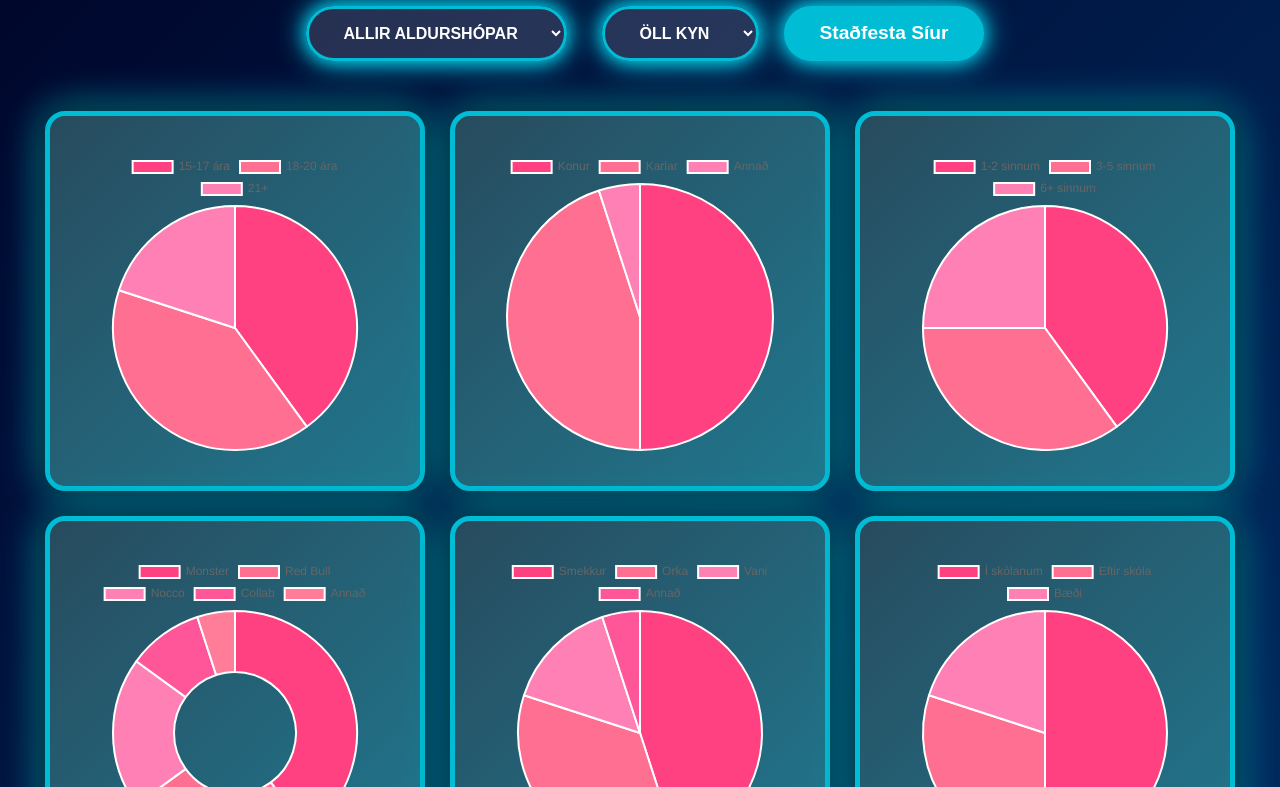
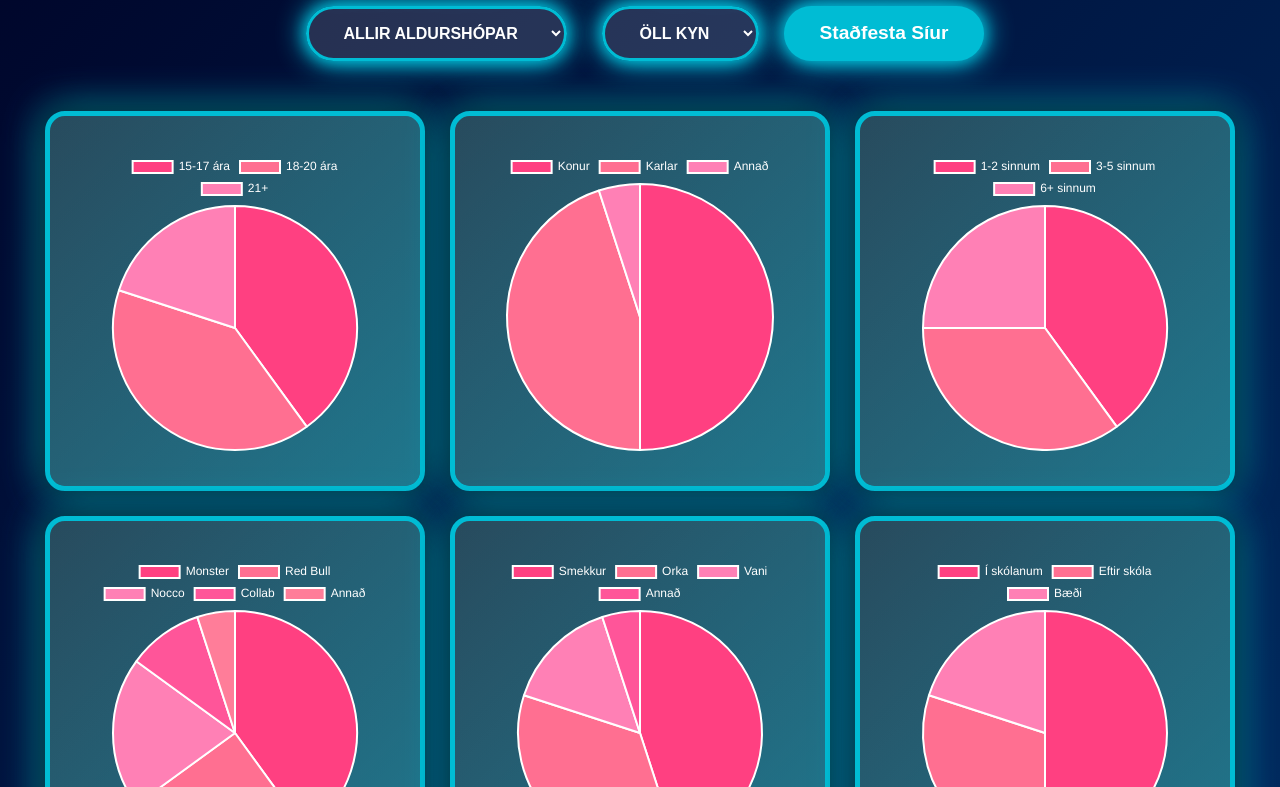
Before and after one commit to kristjana1002/energy-drinks-syrvey, a plain HTML site: page index.html in a window 1280 px wide. Shown: the part 165-952 px from the top of the page. Drawn offline with nearby package versions, Linux system fonts and the light colour scheme.

Commit message:
Yo, added some cool stuff

```diff
--- a/index.html
+++ b/index.html
@@ -392,7 +392,7 @@
         labels: ['15-17 ára', '18-20 ára', '21+'],
         datasets: [{
           data: Object.values(surveyData.all.age),
-          backgroundColor: ['#ff4081', '#ff6f91', '#ff80b5'],
+          backgroundColor: ['#ff4081', '#ff6f91', '#ff80b5'], // Pie slices colors
         }]
       },
       options: {
@@ -400,17 +400,21 @@
         plugins: {
           legend: {
             position: 'top',
+            labels: {
+              color: '#ffffff', // White color for legend text
+            },
           },
           tooltip: {
             callbacks: {
               label: function(tooltipItem) {
-                return tooltipItem.raw + "%";
+                return tooltipItem.raw + "%"; // Show percentage in tooltip
               }
             }
           }
         }
       }
     });
+
 
     // Gender chart
     const genderCtx = document.getElementById('genderChart').getContext('2d');
@@ -420,7 +424,7 @@
     labels: ['Konur', 'Karlar', 'Annað'],
     datasets: [{
       data: Object.values(surveyData.all.gender),
-          backgroundColor: ['#ff4081', '#ff6f91', '#ff80b5'],
+      backgroundColor: ['#ff4081', '#ff6f91', '#ff80b5'], // Pie slices colors
     }]
   },
   options: {
@@ -428,17 +432,21 @@
     plugins: {
       legend: {
         position: 'top',
+        labels: {
+          color: '#ffffff', // White color for legend text
+        },
       },
       tooltip: {
         callbacks: {
           label: function(tooltipItem) {
-                return tooltipItem.raw + "%";
+            return tooltipItem.raw + "%"; // Show percentage in tooltip
           }
         }
       }
     }
   }
 });
+
 
     // Frequency chart
     const freqCtx = document.getElementById('frequencyChart').getContext('2d');
@@ -449,7 +457,40 @@
         datasets: [{
           label: 'Heildar tíðni',
           data: Object.values(surveyData.all.frequency),
-          backgroundColor: ['#ff4081', '#ff6f91', '#ff80b5'],
+          backgroundColor: ['#ff4081', '#ff6f91', '#ff80b5'], // Pie slices colors
+        }]
+      },
+      options: {
+        responsive: true,
+        plugins: {
+          legend: {
+            position: 'top',
+            labels: {
+              color: '#ffffff', // White color for legend text
+            },
+          },
+          tooltip: {
+            callbacks: {
+              label: function(tooltipItem) {
+                return tooltipItem.raw + "%"; // Show percentage in tooltip
+              }
+            }
+          }
+        }
+      }
+    });
+
+
+    // Preferences chart
+    // Preferences chart
+const prefCtx = document.getElementById('preferenceChart').getContext('2d');
+const preferenceChart = new Chart(prefCtx, {
+  type: 'pie',
+  data: {
+    labels: ['Monster', 'Red Bull', 'Nocco', 'Collab', 'Annað'],
+    datasets: [{
+      data: Object.values(surveyData.all.preference),
+      backgroundColor: ['#ff4081', '#ff6f91', '#ff80b5', '#ff5599', '#ff7d99'], // Pie slices colors
     }]
   },
   options: {
@@ -458,38 +499,20 @@
       tooltip: {
         callbacks: {
           label: function(tooltipItem) {
-                return tooltipItem.raw + "%";
+            return tooltipItem.raw + "%"; // Add percentage to tooltip
           }
         }
-          }
-        }
+      },
+      legend: {
+        position: 'top', // Position the legend at the top
+        labels: {
+          color: '#ffffff', // Change legend text color
+        },
+      },
+    },
   }
 });
 
-    // Preferences chart
-    const prefCtx = document.getElementById('preferenceChart').getContext('2d');
-    const preferenceChart = new Chart(prefCtx, {
-      type: 'doughnut',
-      data: {
-        labels: ['Monster', 'Red Bull', 'Nocco', 'Collab', 'Annað'],
-        datasets: [{
-          data: Object.values(surveyData.all.preference),
-          backgroundColor: ['#ff4081', '#ff6f91', '#ff80b5', '#ff5599', '#ff7d99'],
-        }]
-      },
-      options: {
-        responsive: true,
-        plugins: {
-          tooltip: {
-            callbacks: {
-              label: function(tooltipItem) {
-                return tooltipItem.raw + "%";
-              }
-            }
-          }
-        }
-      }
-    });
 
     // Reason chart
     const reasonCtx = document.getElementById('reasonChart').getContext('2d');
@@ -500,7 +523,7 @@
     datasets: [{
       label: 'Ástæður fyrir neyslu',
       data: Object.values(surveyData.all.reason),
-          backgroundColor: ['#ff4081', '#ff6f91', '#ff80b5', '#ff5599'],
+      backgroundColor: ['#ff4081', '#ff6f91', '#ff80b5', '#ff5599'], // Pie slices colors
     }]
   },
   options: {
@@ -509,11 +532,17 @@
       tooltip: {
         callbacks: {
           label: function(tooltipItem) {
-                return tooltipItem.raw + "%";
+            return tooltipItem.raw + "%"; // Show percentage in tooltip
           }
         }
-          }
-        }
+      },
+      legend: {
+        position: 'top', // Position the legend at the top
+        labels: {
+          color: '#ffffff', // Change the legend text color (dark gray here)
+        },
+      },
+    },
   }
 });
 
@@ -525,7 +554,7 @@
     labels: ['Í skólanum', 'Eftir skóla', 'Bæði'],
     datasets: [{
       data: Object.values(surveyData.all.location),
-          backgroundColor: ['#ff4081', '#ff6f91', '#ff80b5'],
+      backgroundColor: ['#ff4081', '#ff6f91', '#ff80b5'], // Pie slices colors
     }]
   },
   options: {
@@ -533,17 +562,21 @@
     plugins: {
       legend: {
         position: 'top',
+        labels: {
+          color: '#ffffff', // White color for legend text
+        },
       },
       tooltip: {
         callbacks: {
           label: function(tooltipItem) {
-                return tooltipItem.raw + "%";
+            return tooltipItem.raw + "%"; // Show percentage in tooltip
           }
         }
       }
     }
   }
 });
+
 
     // Apply filters to all charts based on the selected options
     document.getElementById('filter-btn').addEventListener('click', function() {
```
Lines whose indentation alone changed are shown as unchanged.
